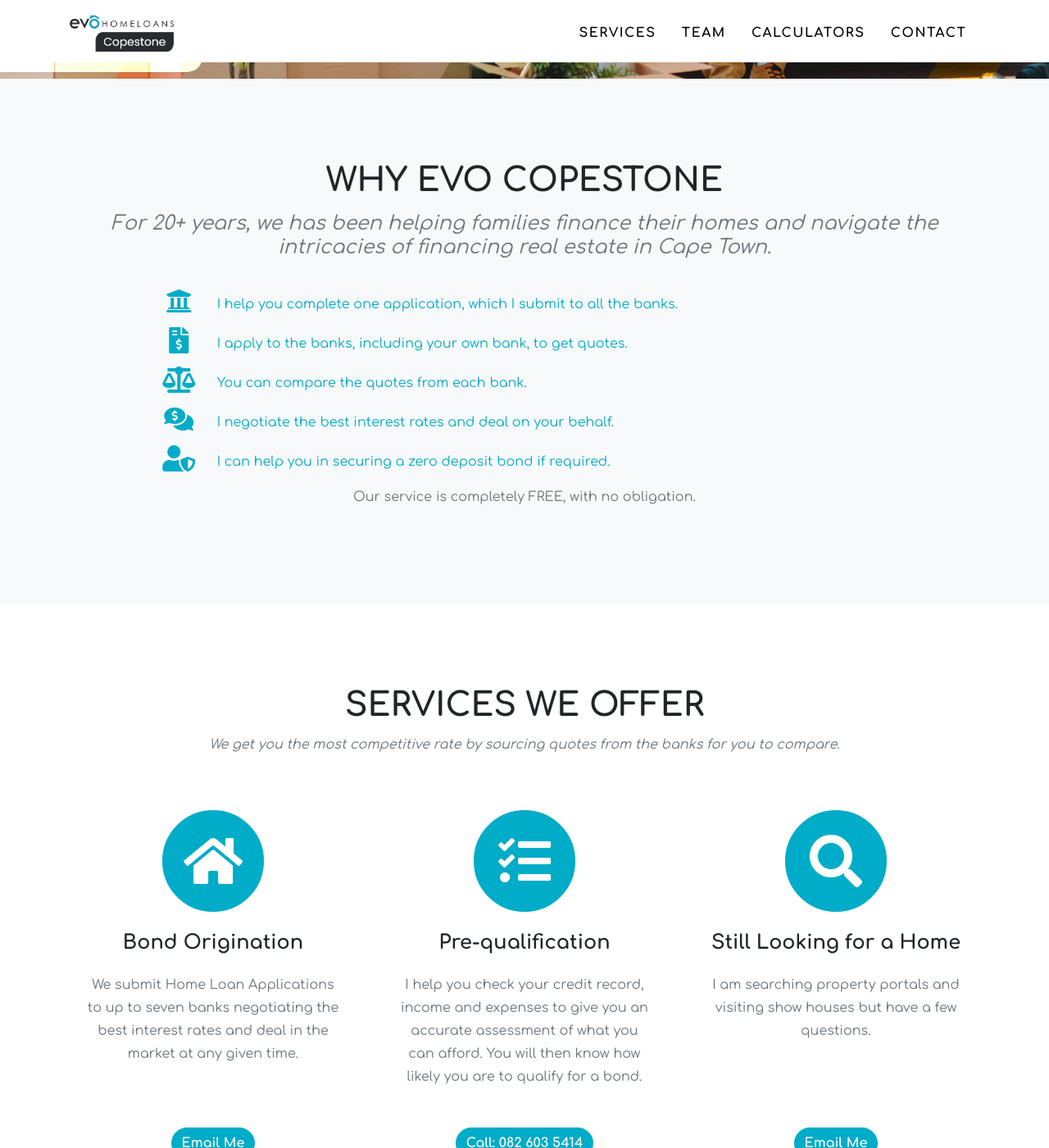
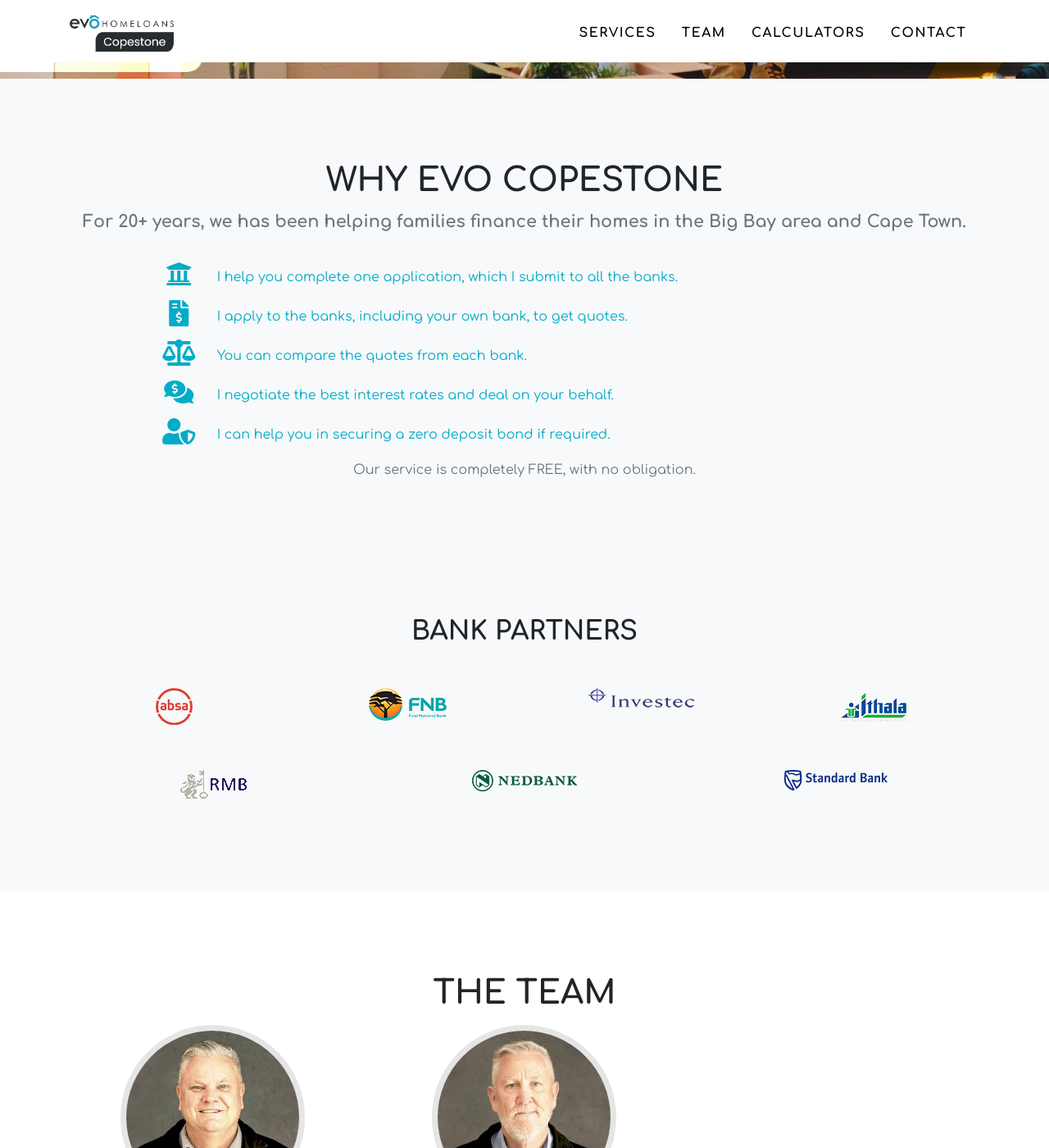
Before and after one commit to Intellify-Cloud/ev-copst, a Jekyll site: the page built from index.md, in a window 1280 px wide and 1400 px high, scrolled down 388 px. Shown: the whole window at 82% size. Built offline with Jekyll 4.4.1, drawn with Linux system fonts in a browser that asks for light colours.

Commit message:
20220904.1012

```diff
--- a/_assets/base/_page.scss
+++ b/_assets/base/_page.scss
@@ -46,7 +46,7 @@ h6 {
   }
   h3.textblock-subheading {
     font-size: 1.3rem;
-    font-weight: 600;
+    font-weight: 400;
     font-style: normal;
     margin-bottom: 25px;
     text-transform: none;
--- a/_data/sitetext.yml
+++ b/_data/sitetext.yml
@@ -76,7 +76,7 @@ more-calculators:
 
 textblock:
     title: "Why evo Copestone"
-    text: "For 20+ years, we has been helping families finance their homes and navigate the intricacies of financing real estate in Cape Town."
+    text: "For 20+ years, we has been helping families finance their homes in the Big Bay area and Cape Town."
     footer: "Our service is completely FREE, with no obligation."
     section: textblock
     list:
--- a/_layouts/home.html
+++ b/_layouts/home.html
@@ -6,8 +6,6 @@ layout: default
 
 {% include textblock.html %}
 
-{% include services.html %}
-
 {% include clients.html %}
 
 {% include team.html %}
```
Also changed, not shown: assets/bundle.css.
